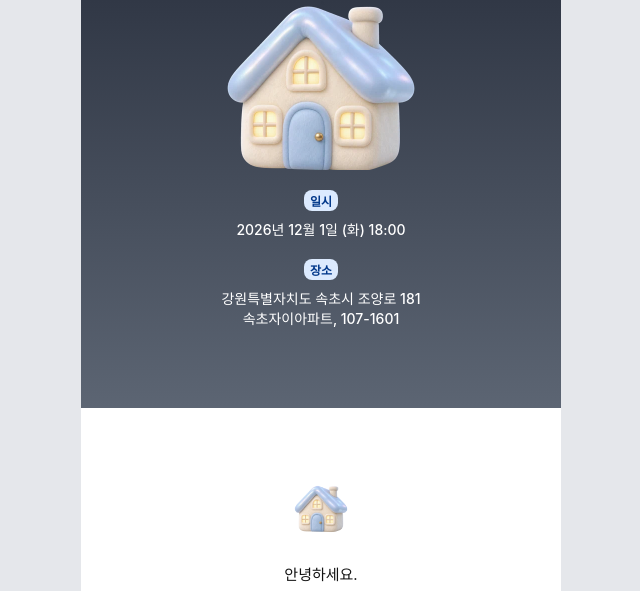
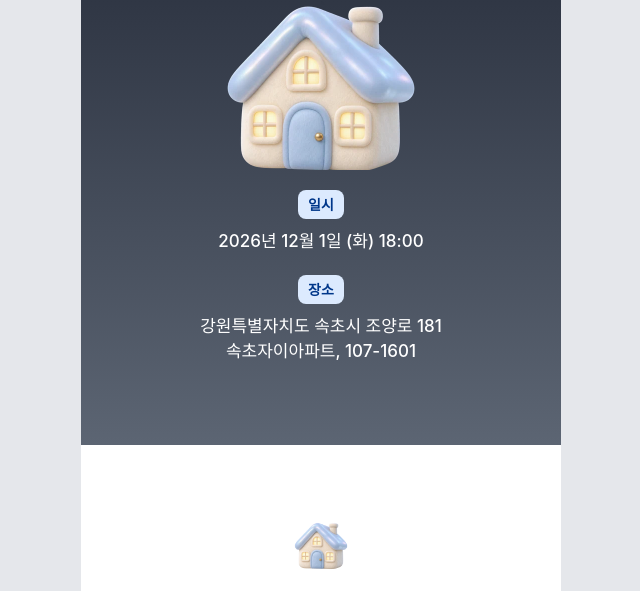
Before and after one commit to scieum/housewarming, a plain HTML site: page index.html in a window 1280 px wide. Shown: the part 199-790 px from the top of the page, without its empty margins (319-959 px from the left). Drawn offline with Linux system fonts and the light colour scheme; a web font is replaced by a local one.

Commit message:
표지 일시·장소 글꼴 키움, 로그인 제목 겹침 수정
- 표지: 라벨 12→14px, 날짜·주소 14→17px (Figma 시안도 동일하게 수정)
- 로그인 카드: 제목-설명 간격 당김 규칙이 묶음 안에도 적용돼 겹치던 문제 수정

Co-Authored-By: Claude Opus 5.5 <noreply@anthropic.com>

```diff
--- a/style.css
+++ b/style.css
@@ -32,8 +32,8 @@ body {
 }
 .cover__sub { font-size: 14px; font-weight: 500; opacity: .8; }
 .cover__title { margin-top: -8px; font-size: 26px; font-weight: 700; line-height: 1.35; }
-.cover__detail { display: flex; flex-direction: column; align-items: center; gap: 8px; font-size: 14px; font-weight: 500; }
-.chip { padding: 2px 6px; border-radius: 8px; background: #dceafe; color: #00378a; font-size: 12px; font-weight: 700; }
+.cover__detail { display: flex; flex-direction: column; align-items: center; gap: 10px; font-size: 17px; font-weight: 500; line-height: 1.5; }
+.chip { padding: 4px 10px; border-radius: 8px; background: #dceafe; color: #00378a; font-size: 14px; font-weight: 700; }
 
 /* Message */
 .message {
@@ -78,7 +78,7 @@ body {
 .rsvp { padding: 40px 20px 60px; background: var(--surface-page); }
 .card { display: flex; flex-direction: column; gap: 28px; padding: 28px 20px; border-radius: 20px; background: #fff; }
 .card__title { font-size: 20px; font-weight: 700; }
-.card__title + .section-desc { margin-top: -22px; }
+.card > .card__title + .section-desc { margin-top: -22px; }
 .field { display: flex; flex-direction: column; gap: 12px; border: 0; padding: 0; min-width: 0; }
 .label { display: flex; align-items: center; gap: 4px; padding: 0; font-size: 16px; font-weight: 700; }
 /* fieldset의 legend는 flex gap을 받지 않아서 간격을 직접 줌 */
```
